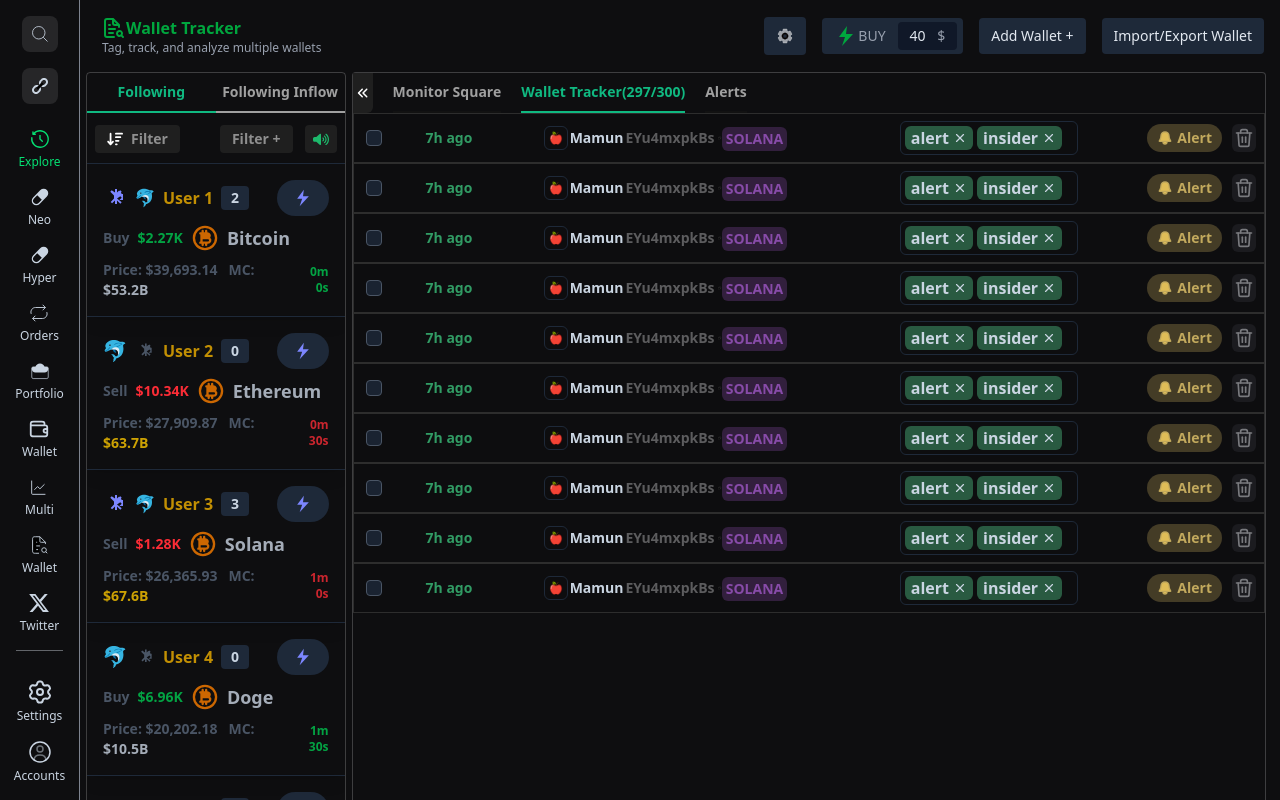
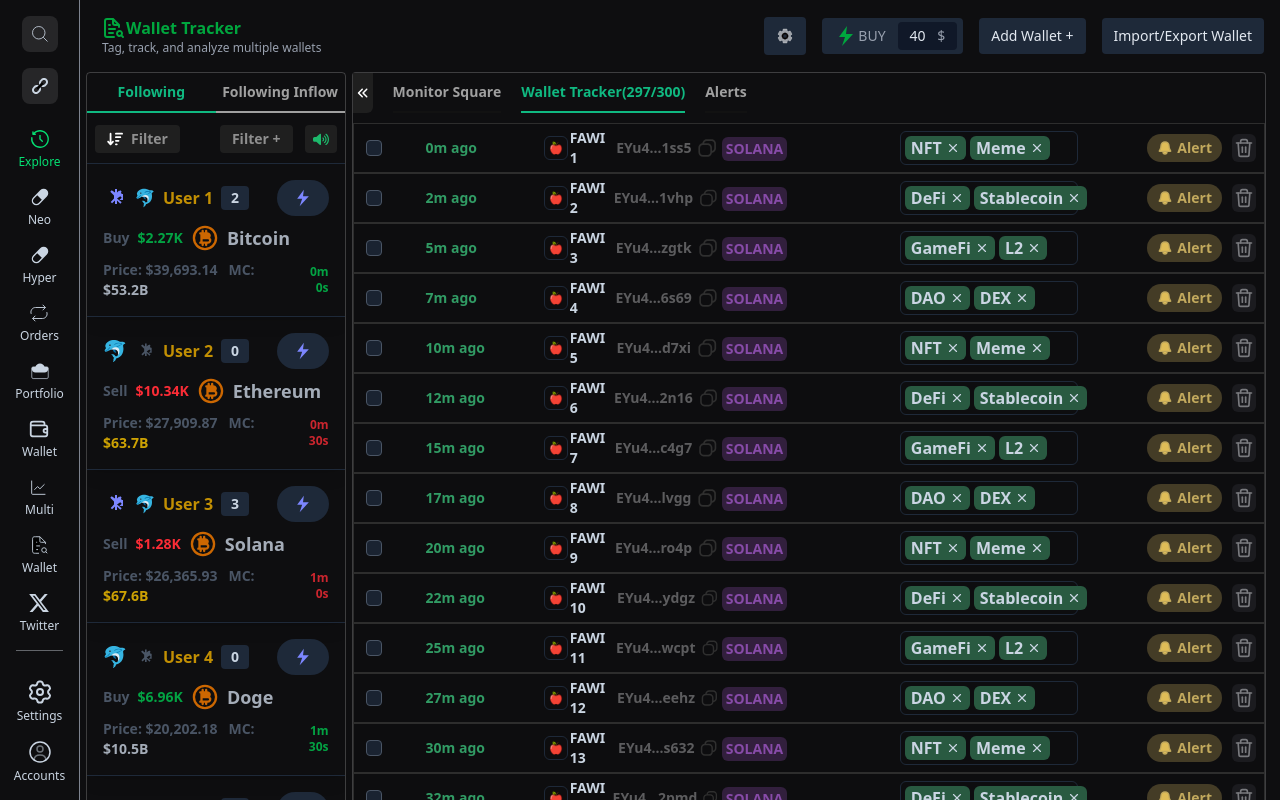
Before and after one commit to Hablu-Programmer-Team/Wallet-Tracker, a Vue app: page / in a window 1280 px wide. Built offline with nearby package versions, Linux system fonts and the light colour scheme.

Commit message:
Refactor data table and sidebar components with dynamic content generation

```diff
--- a/src/App.vue
+++ b/src/App.vue
@@ -8,12 +8,12 @@
 <template>
   <main class="bg-[#0E0E10]">
     <div
-      class="mx-auto h-screen overflow-y-hidden flex flex-col sm:flex-row gap-x-1.5"
+      class="mx-auto flex flex-col sm:flex-row gap-x-1.5 overflow-hidden max-h-screen"
     >
       <ActiveBar />
       <div class="w-full">
         <Navbar />
-        <div class="flex h-screen w-full gap-1.5 pe-3.5">
+        <div class="flex w-full gap-1.5 pe-3.5">
           <Sidebar />
           <DataTable />
         </div>
--- a/src/components/active-bar/main.vue
+++ b/src/components/active-bar/main.vue
@@ -12,7 +12,7 @@
 
 <template>
   <aside
-    class="p-4 max-w-20 h-full text-slate-300 border-e border-gray-400/80 flex flex-col justify-between"
+    class="p-4 max-w-20 text-slate-300 border-e border-gray-400/80 flex flex-col justify-between h-screen"
   >
     <div
       class="flex flex-col items-center gap-4 pb-4 border-b border-slate-200/40"
--- a/src/components/data-table/list.vue
+++ /dev/null
@@ -1,25 +0,0 @@
-<script setup lang="ts">
-import Item from "./item.vue";
-const tags = [{
-  id: 1,
-  name: "alert"
-}, {
-  id: 2,
-  name: "insider"
-}]
-</script>
-
-<template>
-  <section>
-    <Item createdAgo="7h ago" name="Mamun" address="EYu4mxpkBs" chain="solana" :tags="tags"/>
-    <Item createdAgo="7h ago" name="Mamun" address="EYu4mxpkBs" chain="solana" :tags="tags"/>
-    <Item createdAgo="7h ago" name="Mamun" address="EYu4mxpkBs" chain="solana" :tags="tags"/>
-    <Item createdAgo="7h ago" name="Mamun" address="EYu4mxpkBs" chain="solana" :tags="tags"/>
-    <Item createdAgo="7h ago" name="Mamun" address="EYu4mxpkBs" chain="solana" :tags="tags"/>
-    <Item createdAgo="7h ago" name="Mamun" address="EYu4mxpkBs" chain="solana" :tags="tags"/>
-    <Item createdAgo="7h ago" name="Mamun" address="EYu4mxpkBs" chain="solana" :tags="tags"/>
-    <Item createdAgo="7h ago" name="Mamun" address="EYu4mxpkBs" chain="solana" :tags="tags"/>
-    <Item createdAgo="7h ago" name="Mamun" address="EYu4mxpkBs" chain="solana" :tags="tags"/>
-    <Item createdAgo="7h ago" name="Mamun" address="EYu4mxpkBs" chain="solana" :tags="tags"/>
-  </section>
-</template>
--- a/src/components/data-table/main.vue
+++ b/src/components/data-table/main.vue
@@ -1,6 +1,17 @@
 <script setup lang="ts">
-import TableList from "./list.vue";
+import Item from "./item.vue";
 import TableHeader from "./table-header.vue";
+
+const tableItems = Array.from({ length: 40 }, (_, index) => ({
+  createdAgo: `${Math.floor(index * 2.5)}m ago`,
+  name: `FAWI ${index + 1}`,
+  address: `EYu4...${Math.random().toString(36).substring(2, 6)}`,
+  chain: ["solana", "ethereum", "polygon", "avalanche"][index % 4],
+  tags: [
+    { id: 1, name: ["NFT", "DeFi", "GameFi", "DAO"][index % 4] },
+    { id: 2, name: ["Meme", "Stablecoin", "L2", "DEX"][index % 4] },
+  ],
+}));
 </script>
 
 <template>
@@ -8,6 +19,18 @@
     class="flex-[0.8] hidden md:block bg-[#0E0E10] rounded-sm border border-white/20"
   >
     <TableHeader />
-    <TableList />
+    <div
+      class="py-2.5 max-h-screen overflow-y-scroll scroll-smooth scrollbar-thin pb-[120px]"
+    >
+      <Item
+        v-for="(item, index) in tableItems"
+        :key="index"
+        :createdAgo="item.createdAgo"
+        :name="item.name"
+        :address="item.address"
+        :chain="item.chain"
+        :tags="item.tags"
+      />
+    </div>
   </div>
 </template>
--- a/src/components/sidebar/main.vue
+++ b/src/components/sidebar/main.vue
@@ -5,7 +5,7 @@
 import Card from "./card.vue";
 import SidebarHeader from "./header.vue";
 
-const cardItems = Array.from({ length: 20 }, (_, index) => ({
+const items = Array.from({ length: 20 }, (_, index) => ({
   iconOne: index % 2 === 0 ? SnowFlakeIcon : Dolphin,
   iconTwo: index % 2 === 0 ? Dolphin : SnowFlakeIcon,
   username: `User ${index + 1}`,
@@ -23,23 +23,19 @@
 </script>
 
 <template>
-  <div class="rounded-sm h-full flex-1 md:flex-[0.2] border border-white/20">
+  <div
+    class="rounded-sm h-full flex-1 md:flex-[0.2] border border-white/20 max-h-screen"
+  >
     <SidebarHeader />
     <div
-      class="py-2.5 max-h-screen overflow-y-scroll scroll-smooth scrollbar-thin"
+      class="py-2.5 max-h-screen overflow-y-scroll scroll-smooth scrollbar-thin pb-40"
     >
       <Card
-        v-for="(item, index) in cardItems"
+        v-for="(item, index) in items"
         :key="index"
-        :isLastItem="index === cardItems.length - 1"
+        :isLastItem="index === items.length - 1"
         v-bind="item"
       />
     </div>
   </div>
 </template>
-
-<style scoped>
-.scrollbar-thin::-webkit-scrollbar {
-  width: 0;
-}
-</style>
--- a/src/style.css
+++ b/src/style.css
@@ -1 +1,5 @@
 @import "tailwindcss";
+
+.scrollbar-thin::-webkit-scrollbar {
+    width: 0;
+}
```
Also changed, not shown: src/components/data-table/item.vue (+14 -18 lines).
